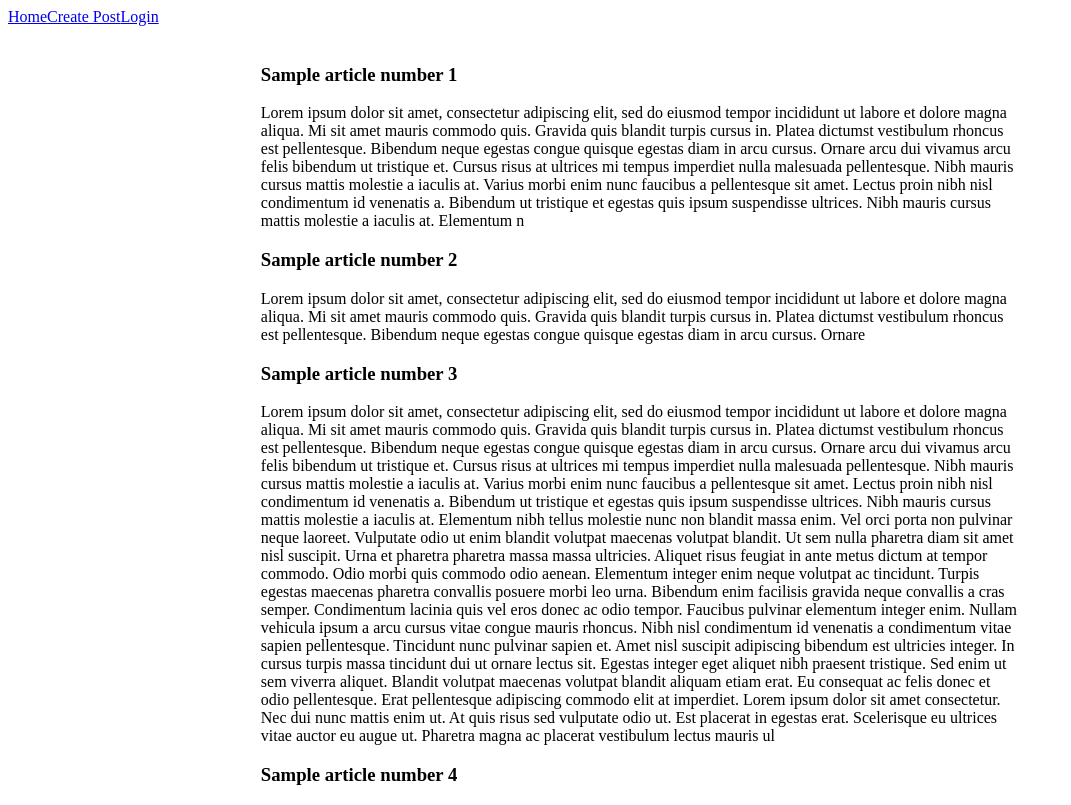
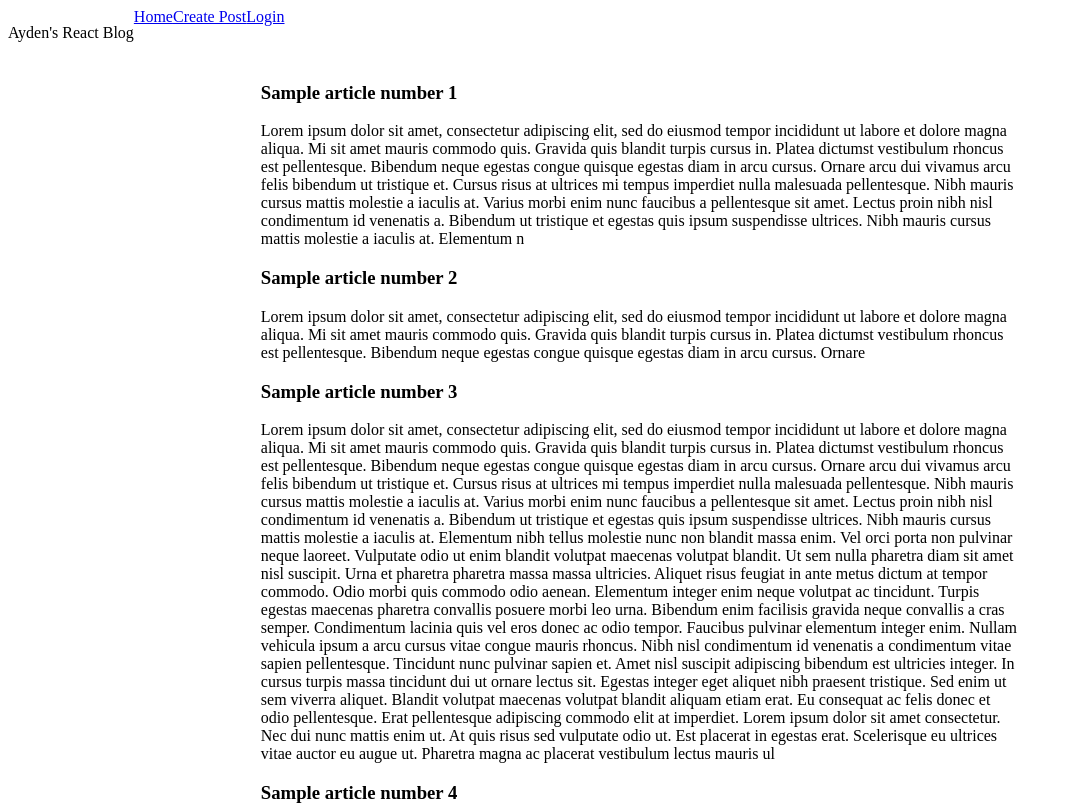
Before and after one commit to leiDnedyA/React-Blog, a React (Create React App) app in the folder react-blog/: page / in a window 1280 px wide. Shown: the top 805 px of the page, without its empty margins (0-1071 px from the left). Built offline with nearby package versions, Linux system fonts and the light colour scheme.

Commit message:
Added title to navbar

```diff
--- a/react-blog/src/App.js
+++ b/react-blog/src/App.js
@@ -27,12 +27,15 @@ function App() {
   return (
     <div className="app">
       <Router>
-        <NavBar links={
-          [
-            {label: 'Home', address: '/'},
-            {label: 'Create Post', address: '/createpost'},
-            {label: 'Login', address: '/login'}
-          ]}></NavBar>
+        <NavBar
+          links={
+            [
+              {label: 'Home', address: '/'},
+              {label: 'Create Post', address: '/createpost'},
+              {label: 'Login', address: '/login'}
+            ]}
+          title="Ayden's React Blog"
+          />
         <div className="body">
           <Routes>
             <Route path="/" element={<Home articles={sampleArticles}/>} />
```
